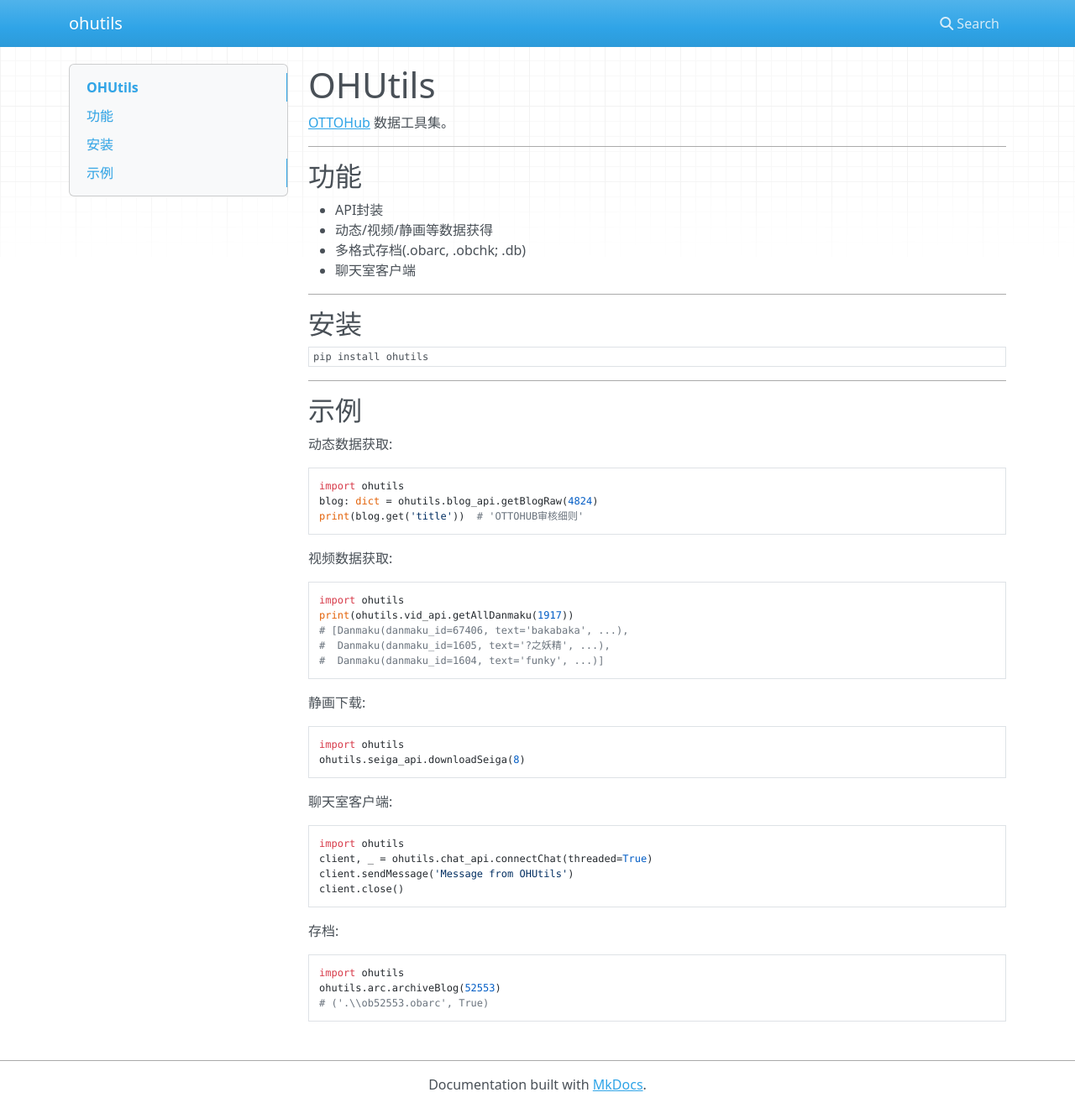
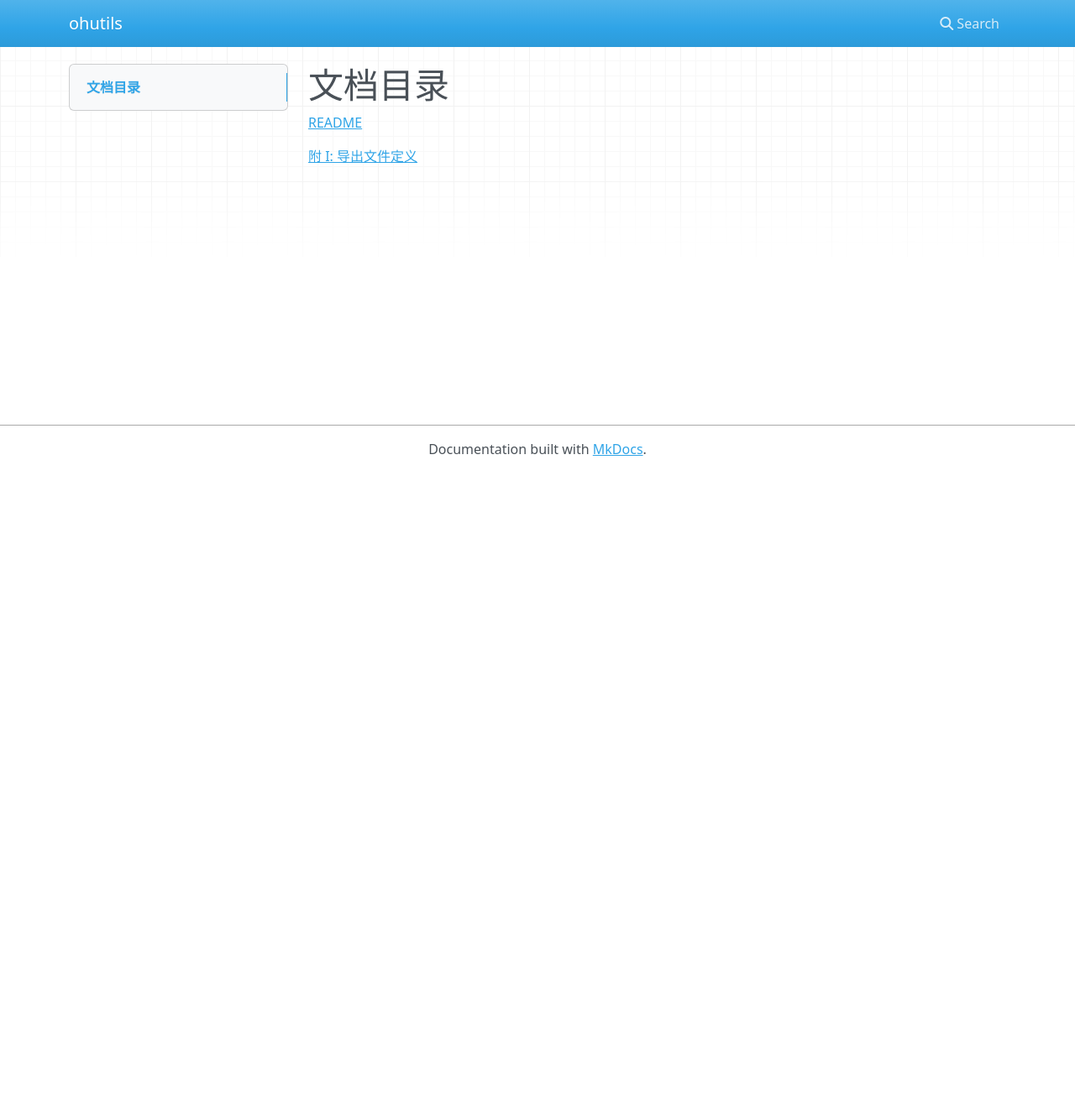
Before and after one commit to snallitnicsAinesataw/ohutils, an MkDocs documentation site: the page built from docs/index.md, in a window 1280 px wide and 1320 px high. Shown: the whole window at 84% size. Built offline with MkDocs 1.6.1, drawn with Linux system fonts in a browser that asks for light colours; nearby versions of some CDN libraries.

Commit message:
edit: add resetPassword; delete examples in README.md; add file index.md;

````diff
--- a/docs/README.md
+++ b/docs/README.md
@@ -20,33 +20,3 @@
 blog: dict = ohutils.blog_api.getBlogRaw(4824)
 print(blog.get('title'))  # 'OTTOHUB审核细则'
 ```
-
-视频数据获取:
-```python
-import ohutils
-print(ohutils.vid_api.getAllDanmaku(1917))
-# [Danmaku(danmaku_id=67406, text='bakabaka', ...),
-#  Danmaku(danmaku_id=1605, text='?之妖精', ...),
-#  Danmaku(danmaku_id=1604, text='funky', ...)]
-```
-
-静画下载:
-```python
-import ohutils
-ohutils.seiga_api.downloadSeiga(8)
-```
-
-聊天室客户端:
-```python
-import ohutils
-client, _ = ohutils.chat_api.connectChat(threaded=True)
-client.sendMessage('Message from OHUtils')
-client.close()
-```
-
-存档:
-```python
-import ohutils
-ohutils.arc.archiveBlog(52553)
-# ('.\\ob52553.obarc', True)
-```
--- /dev/null
+++ b/docs/index.md
@@ -0,0 +1,5 @@
+# 文档目录
+
+[README](README.md)
+
+[附 I: 导出文件定义](definitions.md)
````
Also changed, not shown: docs/definitions.md (+1 -1 lines), 2 other files.
